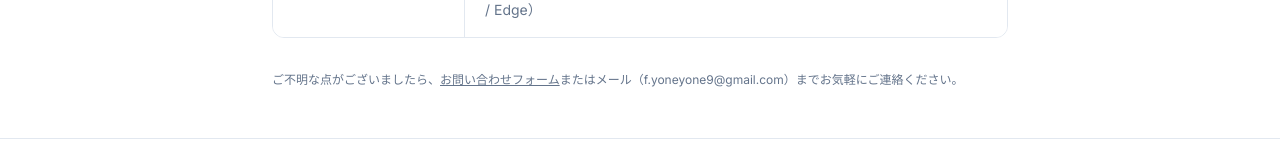
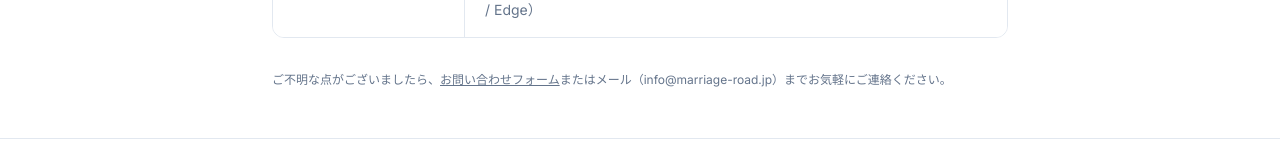
Before and after one commit to fyoneyone9-cyber/nextralabs-membership, a Next.js app: page /tokusho in a window 1280 px wide. Shown: the part 1153-1313 px from the top of the page. Built offline with nearby package versions, Linux system fonts and the light colour scheme; no server answers.

Commit message:
fix: 特定商取引法 メールアドレスをinfo@marriage-road.jpに変更

```diff
--- a/src/app/tokusho/page.tsx
+++ b/src/app/tokusho/page.tsx
@@ -26,7 +26,7 @@ export default function TokushoPage() {
           { label: '代表者氏名', value: '米山 文貴' },
           { label: '所在地', value: '神奈川県海老名市（詳細住所はメールにてご請求ください）' },
           { label: '電話番号', value: '080-3207-8422（平日10:00〜18:00）' },
-          { label: 'メールアドレス', value: 'f.yoneyone9@gmail.com' },
+          { label: 'メールアドレス', value: 'info@marriage-road.jp' },
           { label: 'ウェブサイト', value: 'https://membership-site-nextralabos.vercel.app' },
           {
             label: '販売価格',
@@ -70,7 +70,7 @@ export default function TokushoPage() {
         <Link href="/contact" className="underline hover:text-primary">
           お問い合わせフォーム
         </Link>
-        またはメール（f.yoneyone9@gmail.com）までお気軽にご連絡ください。
+        またはメール（info@marriage-road.jp）までお気軽にご連絡ください。
       </p>
     </div>
   )
```
